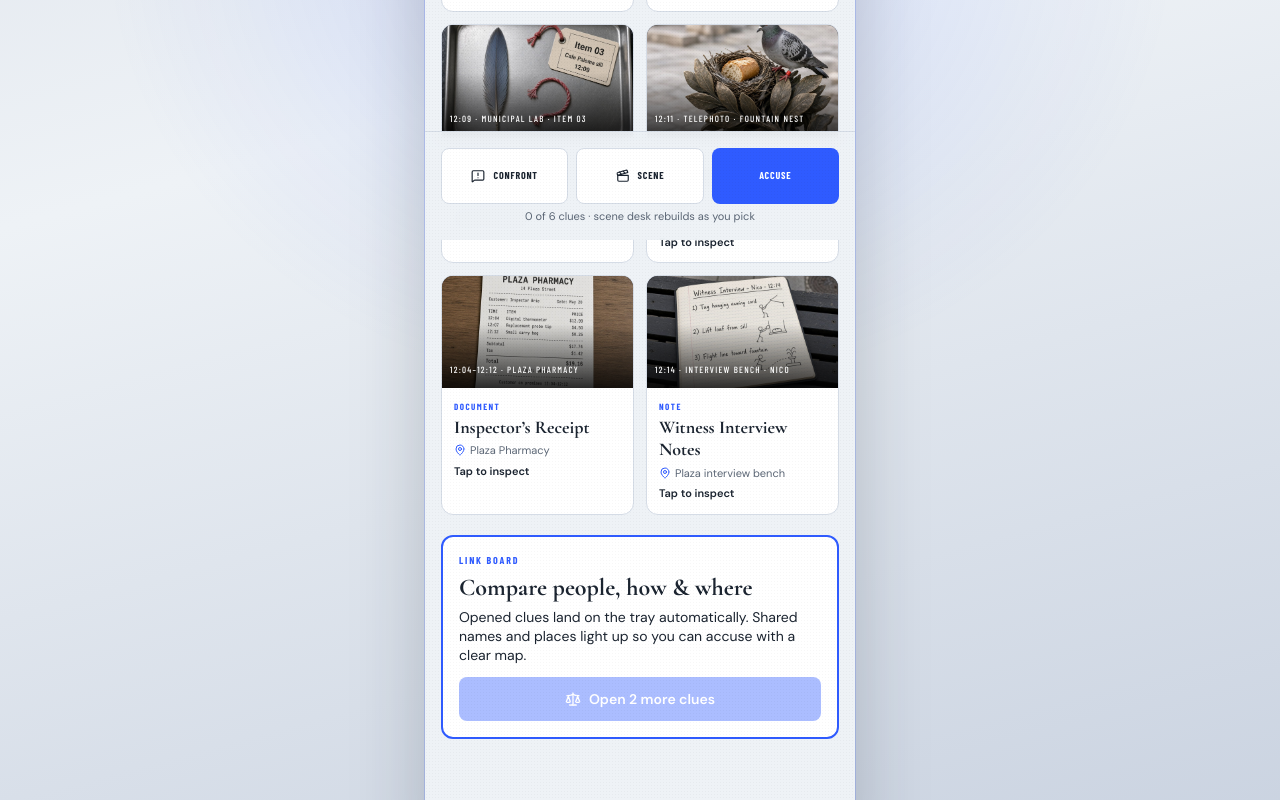
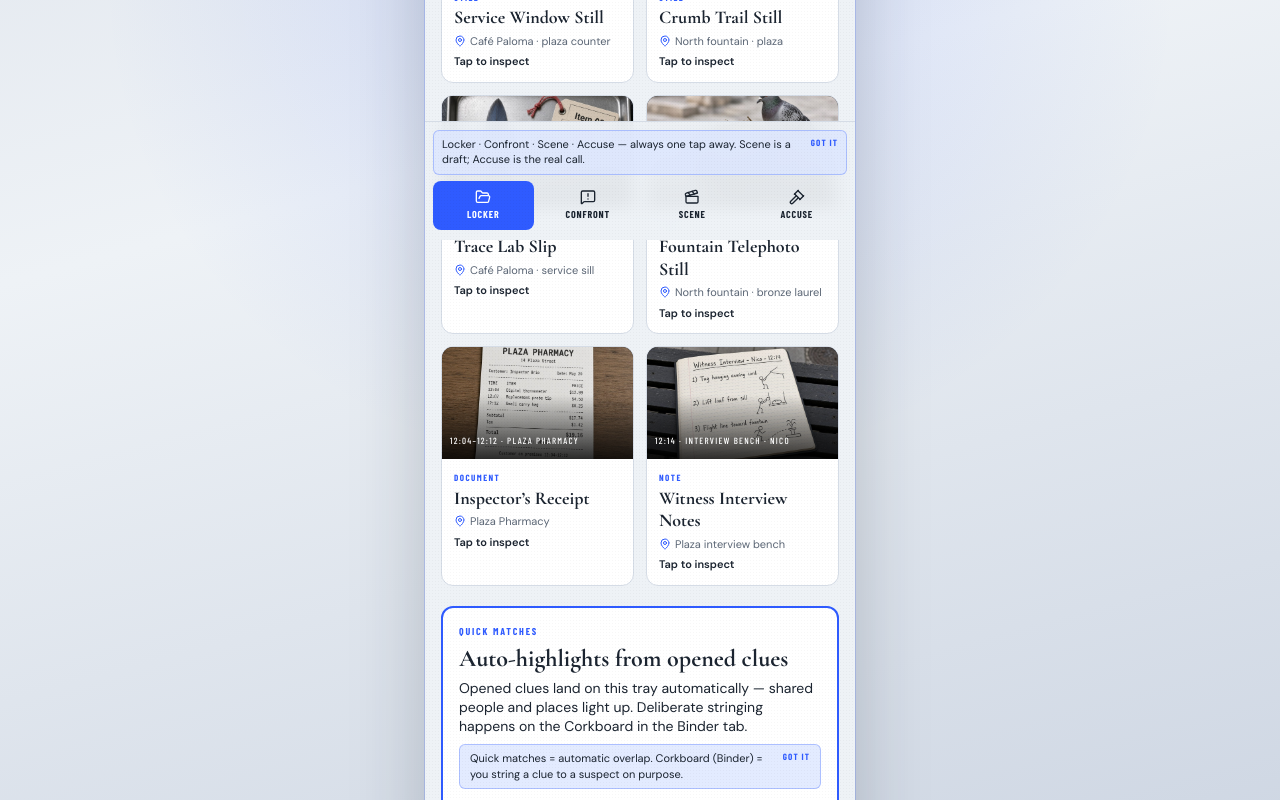
Before and after one commit to jobrandes/StreetHeists, a Next.js app: page /case/pigeon-job/evidence in a window 1280 px wide. Shown: the part 560-1360 px from the top of the page. Built offline with nearby package versions, Linux system fonts and the light colour scheme.

Commit message:
Add case journey chrome so cold playtesters stay oriented

```diff
--- a/src/app/case/[id]/evidence/page.tsx
+++ b/src/app/case/[id]/evidence/page.tsx
@@ -1,6 +1,8 @@
 "use client";
 
+import { CaseChrome } from "@/components/case-chrome";
 import { PeopleRoster, PlacesRoster } from "@/components/case-file-rosters";
+import { FirstUseTip } from "@/components/first-use-tip";
 import { CompareBoard } from "@/components/compare-board";
 import { ContradictionSpotter } from "@/components/contradiction-spotter";
 import { CorkboardConnect } from "@/components/corkboard";
@@ -17,15 +19,12 @@ import type { Evidence } from "@/lib/types";
 import { cn } from "@/lib/utils";
 import {
   Check,
-  ChevronLeft,
-  Clapperboard,
   ClipboardList,
   FolderOpen,
   MapPin,
   MapPinned,
   Pin,
   Scale,
-  MessageSquareWarning,
   Users,
 } from "lucide-react";
 import Link from "next/link";
@@ -101,7 +100,7 @@ export default function EvidenceLockerPage() {
       <main className="play-day grid min-h-dvh place-items-center p-6 text-center">
         <div>
           <h1 className="font-serif text-3xl font-bold text-ink">Case not filed.</h1>
-          <Button asChild className="mt-4"><Link href="/">Return to Case Board</Link></Button>
+          <Button asChild className="mt-4"><Link href="/cases">Return to Case Board</Link></Button>
         </div>
       </main>
     );
@@ -116,7 +115,7 @@ export default function EvidenceLockerPage() {
             Solve the prior case correctly before this locker opens.
           </p>
           <Button asChild className="mt-4">
-            <Link href="/">Return to Case Board</Link>
+            <Link href="/cases">Return to Case Board</Link>
           </Button>
         </div>
       </main>
@@ -124,15 +123,14 @@ export default function EvidenceLockerPage() {
   }
 
   return (
-    <main className="play-day min-h-dvh px-4 pb-28 pt-4">
-      <Link
-        href={`/case/${caseFile.id}`}
-        className="inline-flex items-center gap-1 font-display text-xs font-bold tracking-[0.16em] text-muted uppercase"
-      >
-        <ChevronLeft className="size-4" /> Briefing
-      </Link>
-
-      <header className="mt-4 border-b border-hairline pb-4 text-center">
+    <CaseChrome
+      caseFile={caseFile}
+      progress={progress}
+      step="locker"
+      backHref={`/case/${caseFile.id}`}
+      backLabel="Briefing"
+    >
+      <header className="border-b border-hairline pb-4 text-center">
         <KeyholeLogo className="mx-auto size-8" />
         <p className="mt-1 font-display text-[11px] font-bold tracking-[0.22em] text-gold uppercase">
           Street Heists · Case {String(caseFile.number).padStart(2, "0")}
@@ -239,15 +237,20 @@ export default function EvidenceLockerPage() {
 
           <section className="mt-5 rounded-xl border-2 border-gold bg-card p-4">
             <p className="font-display text-[10px] font-bold tracking-[0.18em] text-gold uppercase">
-              Link board
+              Quick matches
             </p>
             <h2 className="mt-1 font-serif text-2xl font-bold text-ink">
-              Compare people, how & where
+              Auto-highlights from opened clues
             </h2>
             <p className="mt-1 text-sm leading-snug text-ink">
-              Opened clues land on the tray automatically. Shared names and places
-              light up so you can accuse with a clear map.
+              Opened clues land on this tray automatically — shared people and places light up.
+              Deliberate stringing happens on the Corkboard in the Binder tab.
             </p>
+            <FirstUseTip
+              tipId="quick-matches"
+              className="mt-2"
+              text="Quick matches = automatic overlap. Corkboard (Binder) = you string a clue to a suspect on purpose."
+            />
             <Button
               variant="gold"
               className="mt-3 w-full rounded-lg"
@@ -277,6 +280,10 @@ export default function EvidenceLockerPage() {
 
       {tab === "binder" ? (
         <div className="mt-4 space-y-4">
+          <FirstUseTip
+            tipId="binder-cork"
+            text="Binder holds custody + the Corkboard. String a clue to a suspect here — that is the deliberate link, not Quick matches."
+          />
           <CustodyLog caseFile={caseFile} entries={progress.custodyLog} />
           <CorkboardConnect
             caseFile={caseFile}
@@ -296,41 +303,6 @@ export default function EvidenceLockerPage() {
 
       {tab === "people" ? <PeopleRoster caseFile={caseFile} /> : null}
       {tab === "places" ? <PlacesRoster caseFile={caseFile} /> : null}
-
-      <div className="fixed inset-x-0 bottom-0 z-20 mx-auto max-w-[430px] border-t border-hairline bg-[#EEF2F6]/95 p-4 backdrop-blur">
-        <div className="grid grid-cols-3 gap-2">
-          <Button
-            asChild
-            variant="bronze"
-            size="lg"
-            className="rounded-lg font-display text-[10px] font-bold tracking-[0.08em] uppercase"
-          >
-            <Link href={`/case/${caseFile.id}/confront`}>
-              <MessageSquareWarning className="size-3.5" /> Confront
-            </Link>
-          </Button>
-          <Button
-            asChild
-            variant="bronze"
-            size="lg"
-            className="rounded-lg font-display text-[10px] font-bold tracking-[0.08em] uppercase"
-          >
-            <Link href={`/case/${caseFile.id}/reconstruct`}>
-              <Clapperboard className="size-3.5" /> Scene
-            </Link>
-          </Button>
-          <Button
-            asChild
-            size="lg"
-            className="rounded-lg font-display text-[10px] font-bold tracking-[0.08em] uppercase"
-          >
-            <Link href={`/case/${caseFile.id}/accuse`}>Accuse</Link>
-          </Button>
-        </div>
-        <p className="mt-1 text-center text-[11px] text-muted">
-          {inspectedCount} of {totalClues} clues · scene desk rebuilds as you pick
-        </p>
-      </div>
 
       {openEvidence && openIndex !== null ? (
         <EvidenceInspectDialog
@@ -380,7 +352,7 @@ export default function EvidenceLockerPage() {
           </Button>
         </DialogContent>
       </Dialog>
-    </main>
+    </CaseChrome>
   );
 }
 
```
